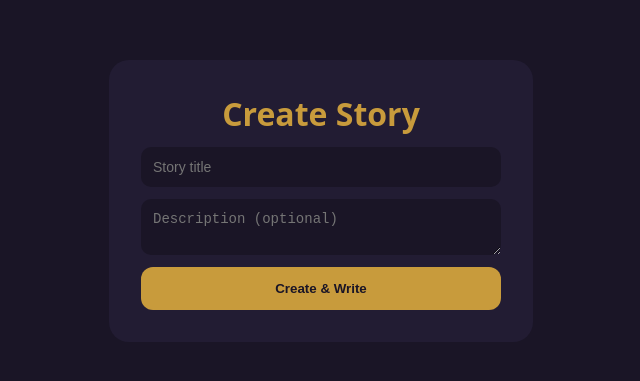
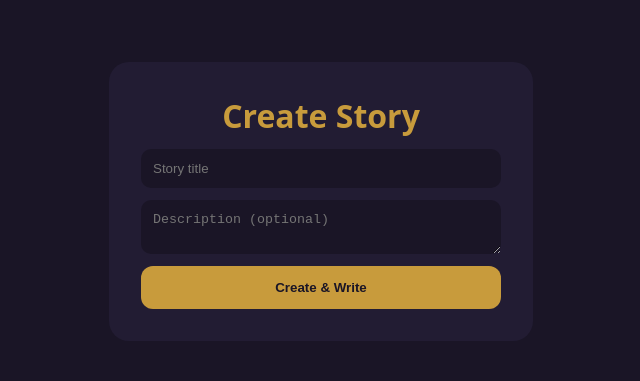
Before and after one commit to cozyread/cozyread-writer, a website built with Vite: page create-story.html in a window 1280 px wide. Shown: the part 199-580 px from the top of the page, 319-959 px from the left. Built offline with nearby package versions, Linux system fonts and the light colour scheme; no server answers.

Commit message:
Update create-story.html

```diff
--- a/create-story.html
+++ b/create-story.html
@@ -33,7 +33,6 @@
       border: none;
       background: #1a1526;
       color: white;
-      font-size: 14px;
     }
 
     button {
@@ -56,7 +55,6 @@
     <button type="submit">Create & Write</button>
   </form>
 
-  <!-- IMPORTANT: main.js MUST be loaded -->
   <script type="module" src="main.js"></script>
 </body>
 </html>
```
